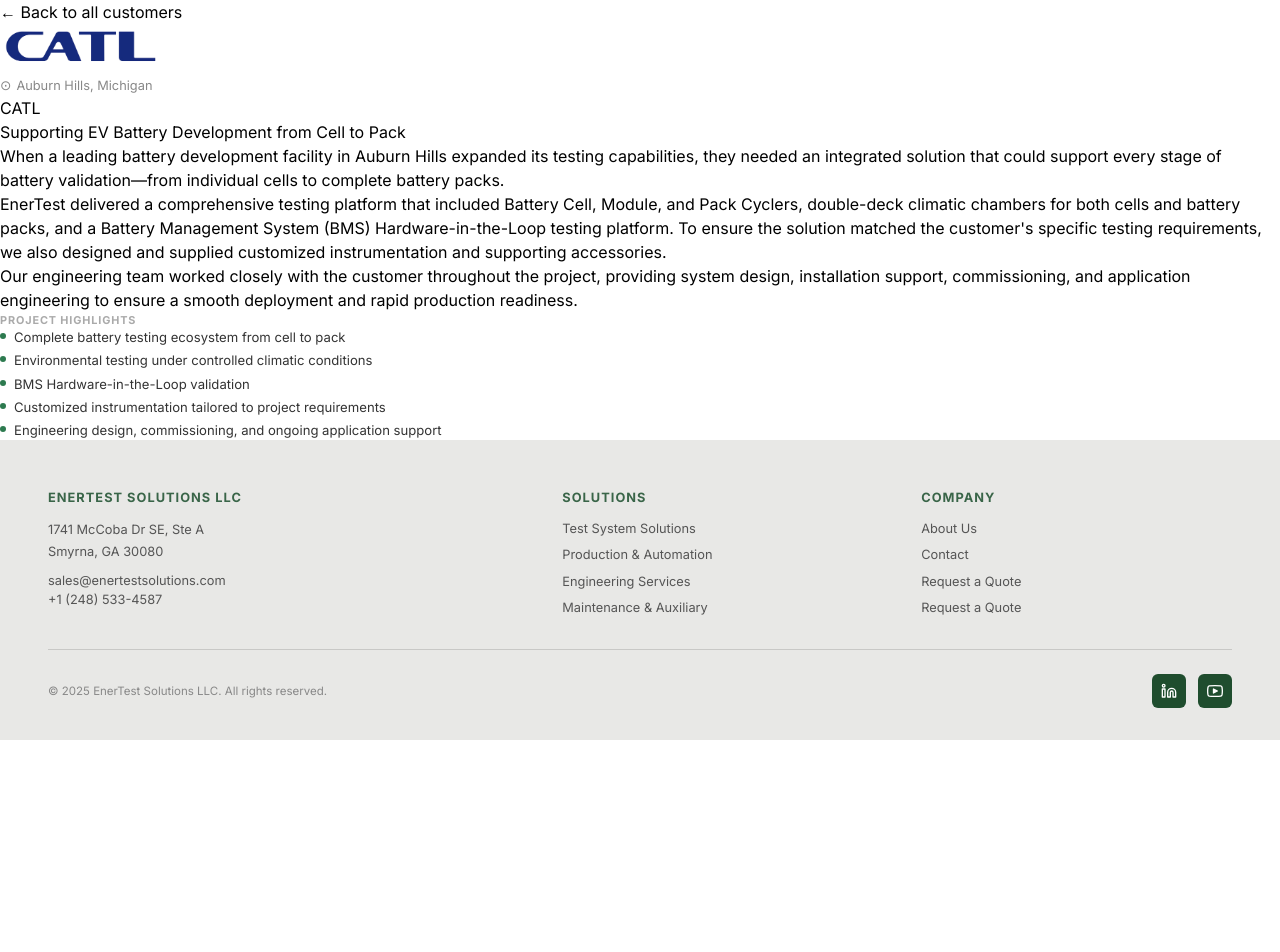
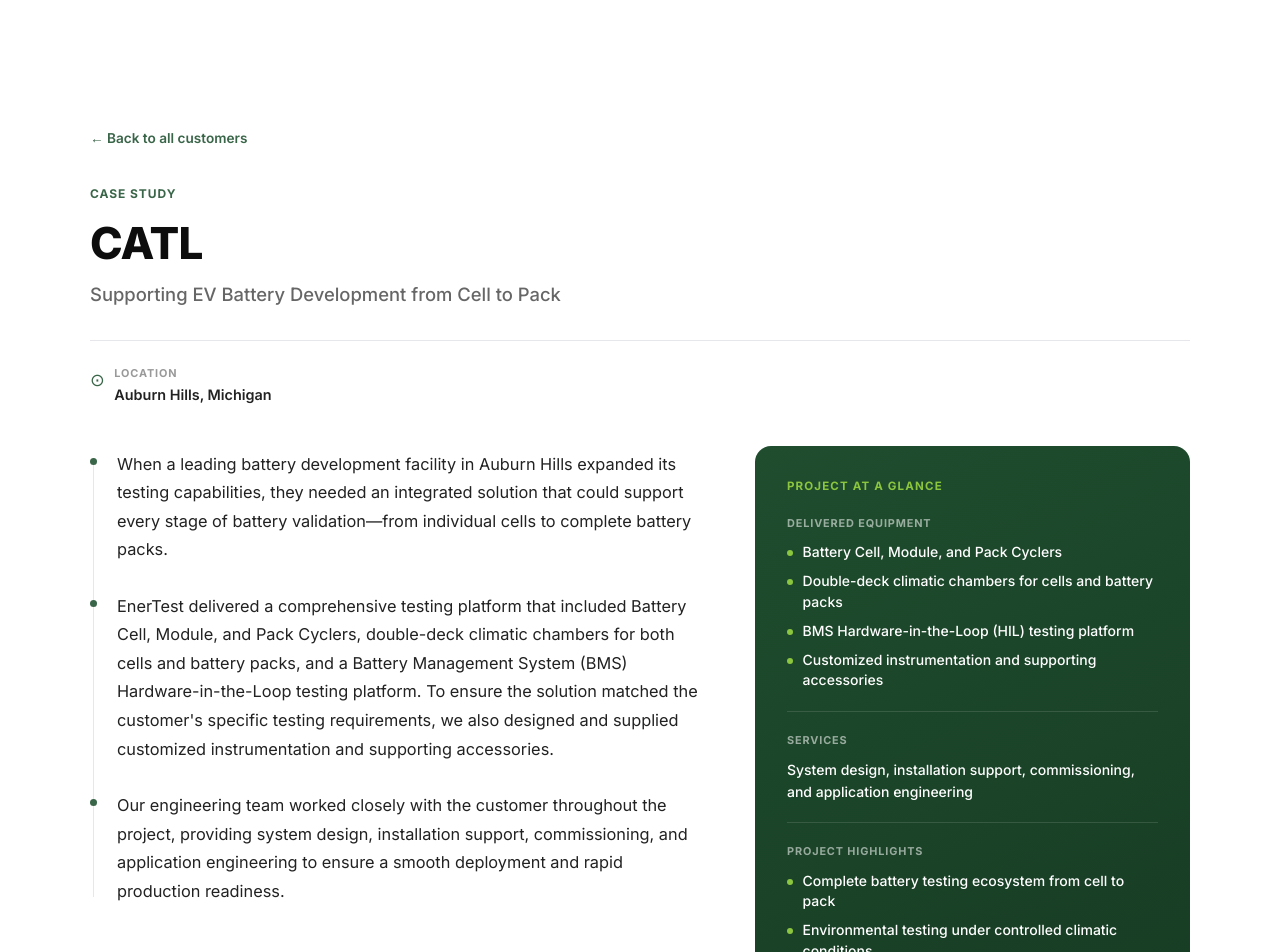
Before and after one commit to aanya-coding-projects/enertest, a Next.js app: page /case-studies/catl in a window 1280 px wide. Shown: the top 952 px of the page. Before the commit the page ends 800 px from the top, so only its background shows below. Built offline with nearby package versions, Linux system fonts and the light colour scheme.

Commit message:
Case details

```diff
--- a/app/case-studies/[slug]/page.tsx
+++ b/app/case-studies/[slug]/page.tsx
@@ -1,4 +1,3 @@
-import Image from "next/image";
 import Link from "next/link";
 import { notFound } from "next/navigation";
 import { customerRefs } from "@/data/customerRefs";
@@ -15,11 +14,8 @@
 
 export async function generateMetadata({ params }: PageProps) {
   const { slug } = await params;
-
   const ref = customerRefs.find((r) => r.slug === slug);
-
   if (!ref) return {};
-
   return {
     title: `${ref.customer} Case Study | EnerTest`,
     description: ref.summary,
@@ -28,7 +24,6 @@
 
 export default async function CaseStudyPage({ params }: PageProps) {
   const { slug } = await params;
-
   const ref = customerRefs.find((r) => r.slug === slug);
 
   if (!ref) {
@@ -37,50 +32,86 @@
 
   return (
     <article className="case-study-page">
-      <div className="case-study-hero">
-        <Link href="/#refs-section" className="case-study-back">
+      {/* Header: back link, logo, title, subtitle, location */}
+      <section className="cs-header">
+        <div className="cs-header-inner">
+          <div className="cs-hero-top-row">
+            <Link href="/#refs-section" className="cs-back">
               ← Back to all customers
             </Link>
+          </div>
 
-        <div className="case-study-hero-top">
-          <Image
-            src={ref.logo}
-            alt={`${ref.customer} logo`}
-            width={160}
-            height={54}
-            className="case-study-logo"
-          />
+          <span className="cs-tag">CASE STUDY</span>
+          <h1 className="cs-title">{ref.customer}</h1>
+          <h2 className="cs-subtitle">{ref.storyTitle}</h2>
 
-          <span className="refs-card-location">
-            <span className="refs-pin">⊙</span>
-            {ref.location}
+          <div className="cs-meta-row">
+            <span className="cs-meta-item">
+              <span className="cs-meta-icon">⊙</span>
+              <span>
+                <span className="cs-meta-label">LOCATION</span>
+                <span className="cs-meta-value">{ref.location}</span>
+              </span>
             </span>
           </div>
+        </div>
+      </section>
 
-        <h1 className="case-study-title">{ref.customer}</h1>
-        <h2 className="case-study-subtitle">{ref.storyTitle}</h2>
+      {/* Content: story timeline + glance card, side by side */}
+      <section className="cs-content">
+        <div className="cs-content-inner cs-content-grid">
+          <div className="cs-content-left">
+            <ul className="cs-timeline">
+              {ref.story.map((paragraph, i) => (
+                <li key={i} className="cs-timeline-item">
+                  <span className="cs-timeline-dot" />
+                  <p className="cs-paragraph">{paragraph}</p>
+                </li>
+              ))}
+            </ul>
           </div>
 
-      <div className="case-study-body">
-        {ref.story.map((paragraph, i) => (
-          <p key={i} className="case-study-paragraph">
-            {paragraph}
-          </p>
+          <div className="cs-glance-card">
+            <p className="cs-glance-title">PROJECT AT A GLANCE</p>
+
+            <div className="cs-glance-section">
+              <p className="cs-glance-label">DELIVERED EQUIPMENT</p>
+              <ul className="cs-glance-list">
+                {ref.equipment.map((e, i) => (
+                  <li key={i} className="cs-glance-item">
+                    <span className="cs-glance-dot" />
+                    {e}
+                  </li>
                 ))}
+              </ul>
             </div>
 
-      <div className="case-study-highlights">
-        <p className="refs-card-label">PROJECT HIGHLIGHTS</p>
+            <div className="cs-glance-section">
+              <p className="cs-glance-label">SERVICES</p>
+              <p className="cs-glance-text">{ref.services}</p>
+            </div>
 
-        <ul className="refs-card-list">
+            <div className="cs-glance-section cs-glance-section-last">
+              <p className="cs-glance-label">PROJECT HIGHLIGHTS</p>
+              <ul className="cs-glance-list">
                 {ref.highlights.map((h, i) => (
-            <li key={i} className="refs-card-item">
-              <span className="refs-bullet" />
+                  <li key={i} className="cs-glance-item">
+                    <span className="cs-glance-dot" />
                     {h}
                   </li>
                 ))}
               </ul>
             </div>
+          </div>
+        </div>
+      </section>
+
+      {/* CTA back to all customers */}
+      <section className="cs-cta">
+        <Link href="/#refs-section" className="cs-cta-link">
+          See more customer stories <span className="cs-arrow">→</span>
+        </Link>
+      </section>
     </article>
   );
 }
--- a/app/globals.css
+++ b/app/globals.css
@@ -414,6 +414,318 @@
   color: #333;
   line-height: 1.5;
   margin: 0;
+}
+
+/* ===== Case Study Page ===== */
+
+.case-study-page {
+  background: #ffffff;
+}
+
+.cs-tag {
+  display: inline-block;
+  font-size: 0.75rem;
+  font-weight: 700;
+  letter-spacing: 0.08em;
+  color: #396548;
+  text-transform: uppercase;
+  margin: 0 0 0.75rem;
+}
+
+/* ---- Header ---- */
+
+.cs-header {
+  background: #ffffff;
+  padding: 8rem 1.5rem 2.5rem;
+}
+
+.cs-header-inner {
+  max-width: 1100px;
+  margin: 0 auto;
+}
+
+.cs-hero-top-row {
+  display: flex;
+  align-items: center;
+  justify-content: space-between;
+  gap: 1.5rem;
+  margin-bottom: 2rem;
+}
+
+.cs-back {
+  font-size: 0.85rem;
+  font-weight: 600;
+  color: #396548;
+  text-decoration: none;
+  transition: color 0.15s ease;
+}
+
+.cs-back:hover {
+  color: #029145;
+}
+
+.cs-logo {
+  height: 32px;
+  width: auto;
+  object-fit: contain;
+  flex-shrink: 0;
+}
+
+.cs-title {
+  font-size: clamp(2rem, 4vw, 2.75rem);
+  font-weight: 800;
+  color: #0d0d0d;
+  line-height: 1.12;
+  letter-spacing: -0.02em;
+  margin: 0.25rem 0 0.75rem;
+}
+
+.cs-subtitle {
+  font-size: 1.15rem;
+  font-weight: 500;
+  color: #666;
+  line-height: 1.5;
+  max-width: 560px;
+  margin: 0 0 2rem;
+}
+
+.cs-meta-row {
+  display: flex;
+  gap: 2rem;
+  padding-top: 1.5rem;
+  border-top: 1px solid #e5e7eb;
+}
+
+.cs-meta-item {
+  display: flex;
+  align-items: flex-start;
+  gap: 0.6rem;
+}
+
+.cs-meta-icon {
+  color: #396548;
+  font-size: 1.1rem;
+  margin-top: 0.1rem;
+}
+
+.cs-meta-label {
+  display: block;
+  font-size: 0.68rem;
+  font-weight: 700;
+  letter-spacing: 0.08em;
+  color: #999;
+  margin-bottom: 0.15rem;
+}
+
+.cs-meta-value {
+  display: block;
+  font-size: 0.9rem;
+  font-weight: 600;
+  color: #222;
+}
+
+/* ---- Content: story + glance card, side by side ---- */
+
+.cs-content {
+  padding: 0 1.5rem 5rem;
+}
+
+.cs-content-inner {
+  max-width: 1100px;
+  margin: 0 auto;
+}
+
+.cs-content-grid {
+  display: grid;
+  grid-template-columns: 1.4fr 1fr;
+  gap: 3.5rem;
+  align-items: start;
+}
+
+@media (max-width: 900px) {
+  .cs-content-grid {
+    grid-template-columns: 1fr;
+    gap: 2.5rem;
+  }
+}
+
+.cs-content-left {
+  padding-top: 0.25rem;
+}
+
+/* Story timeline */
+
+.cs-timeline {
+  list-style: none;
+  padding: 0;
+  margin: 0;
+  position: relative;
+}
+
+.cs-timeline::before {
+  content: "";
+  position: absolute;
+  left: 3px;
+  top: 0.5rem;
+  bottom: 0.5rem;
+  width: 1px;
+  background: #e5e7eb;
+}
+
+.cs-timeline-item {
+  display: flex;
+  gap: 1.25rem;
+  padding-bottom: 1.75rem;
+  position: relative;
+}
+
+.cs-timeline-item:last-child {
+  padding-bottom: 0;
+}
+
+.cs-timeline-dot {
+  flex-shrink: 0;
+  width: 7px;
+  height: 7px;
+  border-radius: 50%;
+  background: #396548;
+  margin-top: 0.5rem;
+  z-index: 1;
+}
+
+.cs-paragraph {
+  font-size: 1.02rem;
+  line-height: 1.75;
+  color: #222;
+  margin: 0;
+}
+
+/* Green "at a glance" card */
+
+.cs-glance-card {
+  background: linear-gradient(155deg, #1f4d2e 0%, #163a22 100%);
+  border-radius: 16px;
+  padding: 2rem;
+  color: #fff;
+  position: sticky;
+  top: 6rem;
+}
+
+.cs-glance-title {
+  font-size: 0.72rem;
+  font-weight: 700;
+  letter-spacing: 0.1em;
+  color: #8cc63f;
+  margin: 0 0 1.25rem;
+}
+
+.cs-glance-section {
+  padding-bottom: 1.25rem;
+  margin-bottom: 1.25rem;
+  border-bottom: 1px solid rgba(255, 255, 255, 0.12);
+}
+
+.cs-glance-section-last {
+  border-bottom: none;
+  padding-bottom: 0;
+  margin-bottom: 0;
+}
+
+.cs-glance-label {
+  font-size: 0.68rem;
+  font-weight: 700;
+  letter-spacing: 0.08em;
+  color: rgba(255, 255, 255, 0.55);
+  margin: 0 0 0.7rem;
+}
+
+.cs-glance-list {
+  list-style: none;
+  padding: 0;
+  margin: 0;
+  display: flex;
+  flex-direction: column;
+  gap: 0.55rem;
+}
+
+.cs-glance-item {
+  display: flex;
+  align-items: flex-start;
+  gap: 0.6rem;
+  font-size: 0.875rem;
+  font-weight: 500;
+  line-height: 1.45;
+  color: #fff;
+}
+
+.cs-glance-dot {
+  flex-shrink: 0;
+  width: 6px;
+  height: 6px;
+  border-radius: 50%;
+  background: #8cc63f;
+  margin-top: 0.5rem;
+}
+
+.cs-glance-text {
+  font-size: 0.875rem;
+  font-weight: 500;
+  line-height: 1.55;
+  color: #fff;
+  margin: 0;
+}
+
+/* ---- Bottom CTA ---- */
+
+.cs-cta {
+  text-align: center;
+  padding: 0 1.5rem 5rem;
+}
+
+.cs-cta-link {
+  font-weight: 700;
+  font-size: 1rem;
+  color: #0d0d0d;
+  text-decoration: none;
+  display: inline-flex;
+  align-items: center;
+  gap: 0.4rem;
+}
+
+.cs-arrow {
+  transition: transform 0.15s ease;
+  color: #8cc63f;
+}
+
+.cs-cta-link:hover .cs-arrow {
+  transform: translateX(3px);
+}
+
+/* ---- Mobile ---- */
+
+@media (max-width: 640px) {
+  .cs-header {
+    padding: 6rem 1.25rem 2rem;
+  }
+
+  .cs-title {
+    font-size: 1.75rem;
+  }
+
+  .cs-content {
+    padding-left: 1.25rem;
+    padding-right: 1.25rem;
+  }
+
+  .cs-glance-card {
+    padding: 1.5rem;
+    position: static;
+  }
+
+  .cs-cta {
+    padding-left: 1.25rem;
+    padding-right: 1.25rem;
+  }
 }
 
 /* Clients Section */
```
Lines whose indentation alone changed are shown as unchanged.
